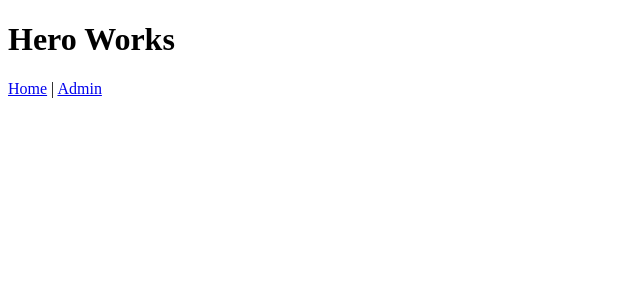
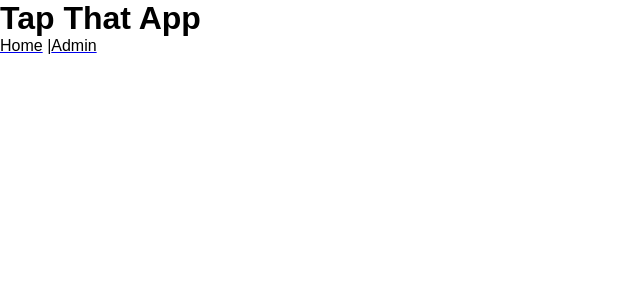
Before and after one commit to gingerlee/tap-app-react, a React app: page /#/ in a window 1280 px wide. Shown: the top 300 px of the page, without its empty margins (0-640 px from the left). Built offline with nearby package versions, Linux system fonts and the light colour scheme; the HTML template or start-up script is replaced by a standard one.

Commit message:
update admin portal with title and hero image from hero comonent

```diff
--- a/src/components/App.jsx
+++ b/src/components/App.jsx
@@ -6,11 +6,21 @@ import Admin from '../containers/Admin';
 
 function App(){
   return (
-    <Switch>
-      <Route exact path='/' component={Home} />
-      <Route exact path='/admin' component={Admin} />
-      <Route component={Error404} />
-    </Switch>
+    <div>
+      <style global jsx>{`
+      html, body, h1, h2, h3, h4, p, ul, li {
+        margin: 0;
+        padding: 0;
+        box-sizing: border-box;
+        font-family: sans-serif;
+      }
+    `}</style>
+      <Switch>
+        <Route exact path='/' component={Home} />
+        <Route exact path='/admin' component={Admin} />
+        <Route component={Error404} />
+      </Switch>
+    </div>
   );
 }
 
--- a/src/components/Hero.jsx
+++ b/src/components/Hero.jsx
@@ -4,7 +4,7 @@ import PropTypes from 'prop-types';
 function Hero(props) {
   return (
     <div className='hero'>
-      <h1>Hero Works</h1>
+      <h1>{props.heroTitle}</h1>
       <style jsx>{`
         color: white;
         height: 500px;
@@ -18,7 +18,8 @@ function Hero(props) {
 }
 
 Hero.propTypes = {
-  heroImage: PropTypes.string
+  heroImage: PropTypes.string,
+  heroTitle: PropTypes.string
 };
 
 export default Hero;
--- a/src/components/Nav.jsx
+++ b/src/components/Nav.jsx
@@ -4,9 +4,13 @@ import { Link } from 'react-router-dom';
 function Nav() {
   return(
     <div>
-      <Link to='/'><a>Home</a></Link> | <Link to='/admin'><a>Admin</a></Link>
+      <Link to='/'><a>Home</a></Link> |
+      <Link to='/admin'><a>Admin</a></Link>
       <style jsx>{`
-
+          a {
+            text-decoration: none;
+            color: #000;
+          }
 
         `}</style>
     </div>
--- a/src/containers/Admin.jsx
+++ b/src/containers/Admin.jsx
@@ -7,6 +7,7 @@ function Admin() {
   return(
     <div>
       <Hero
+        heroTitle={'Admin Portal'}
         heroImage={adminBeer}/>
       <Nav/>
     </div>
--- a/src/containers/Home.jsx
+++ b/src/containers/Home.jsx
@@ -7,6 +7,7 @@ function Home(){
   return(
     <div>
       <Hero
+        heroTitle={'Tap That App'}
         heroImage={homeBeer}/>
       <Nav/>
     </div>
```
